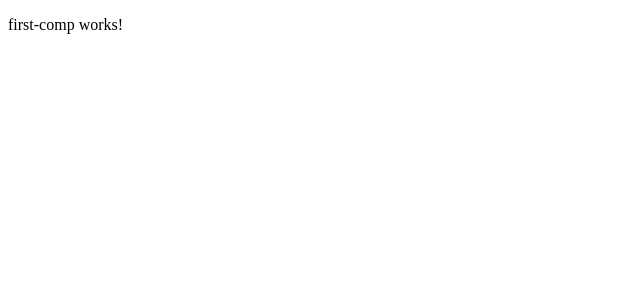
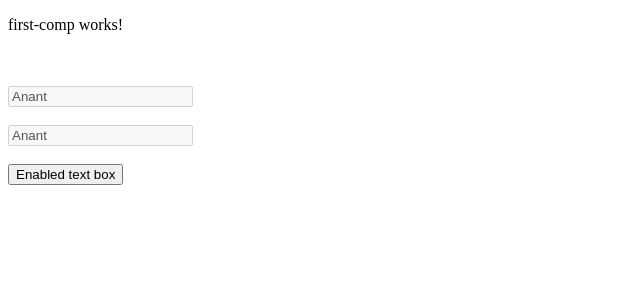
Before and after one commit to Anant518/Angular, an Angular app in the folder learn/: page / in a window 1280 px wide. Shown: the top 300 px of the page, without its empty margins (0-640 px from the left). Built offline with nearby package versions, Linux system fonts and the light colour scheme.

Commit message:
Updtaed code for property binding

```diff
--- a/learn/src/app/app.component.html
+++ b/learn/src/app/app.component.html
@@ -1 +1,7 @@
 <app-first-comp></app-first-comp>
+<br><br>
+<input type="text" [disabled]="disabledBox" value="Anant">
+<br><br>
+<input type="text" [disabled]="disabledBox" value="Anant">
+<br><br>
+<button (click)="enabledBox()">Enabled text box</button>
--- a/learn/src/app/app.component.ts
+++ b/learn/src/app/app.component.ts
@@ -21,4 +21,9 @@ export class AppComponent {
   arr = ['anx','xyz','me']
 
   siteUrl = window.location.href
+
+  disabledBox = true;
+  enabledBox (){
+    this.disabledBox = false;
+  }
 }
```
